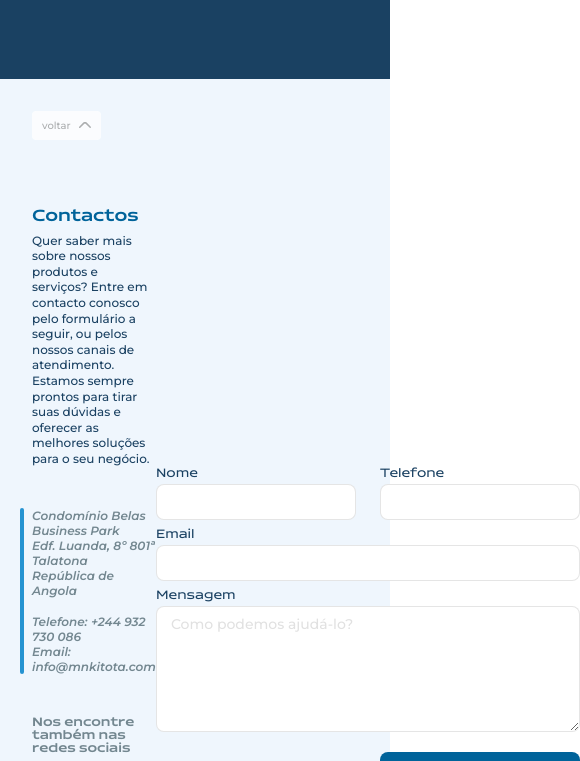
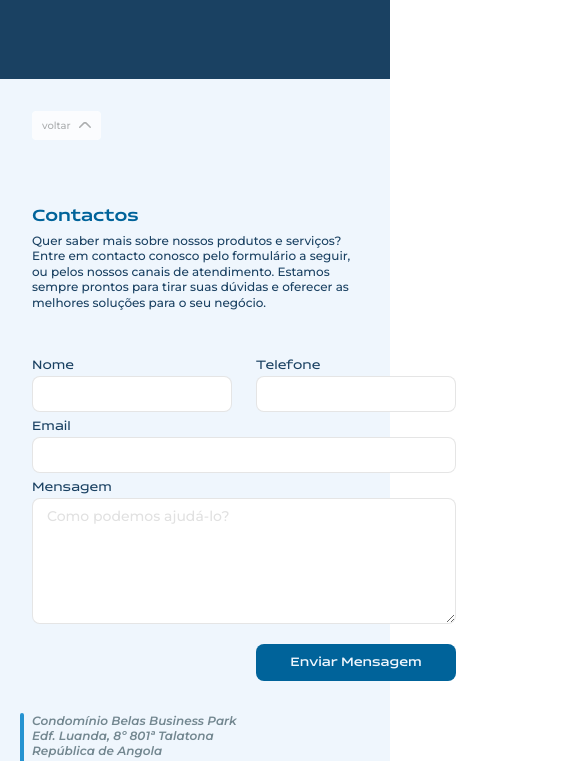
Before and after one commit to raphaelrocha018/kitota, a plain HTML site: page index.html in a window 390 px wide. Shown: the part 5075-5836 px from the top of the page, 580 px wide, since content can reach past the window. Drawn offline with Linux system fonts and the light colour scheme.

Commit message:
contatos - 1080

```diff
--- a/css/contatos.css
+++ b/css/contatos.css
@@ -72,8 +72,7 @@
 }
 
 .redes-sociais {
-    margin-top: 6rem;
-    margin-bottom: 4rem;
+    margin-top: 4rem;
 }
 
 .redes-sociais h3 {
@@ -184,7 +183,6 @@
 @media (max-width: 1440px) {
     .contatos-conteudo {
         padding-top: 8rem;
-        padding-bottom: 4rem;
     }
 
     .contatos-conteudo h2 {
@@ -253,3 +251,38 @@
         padding: 0.75rem 0.75rem;
     }
 }
+
+@media (max-width: 1080px) {
+    .contatos-conteudo {
+        gap: 0 2rem;
+    }
+
+    .contatos-conteudo address {
+        grid-row: 6;
+        margin-bottom: 4rem;
+    }
+
+    .contatos-conteudo > div {
+        grid-row: 7;
+        grid-column: 1;
+    }
+
+    .contatos-conteudo > p {
+        grid-column: 1/-1;
+    }
+
+    .contatos-conteudo form {
+        margin-top: 3rem;
+        margin-bottom: 2rem;
+    }
+}
+
+@media (max-width: 720px) {
+    .contatos-conteudo {
+        grid-template-columns: 1fr;
+    }
+
+    .contatos-conteudo form {
+        grid-column: 1;
+    }
+}
```
